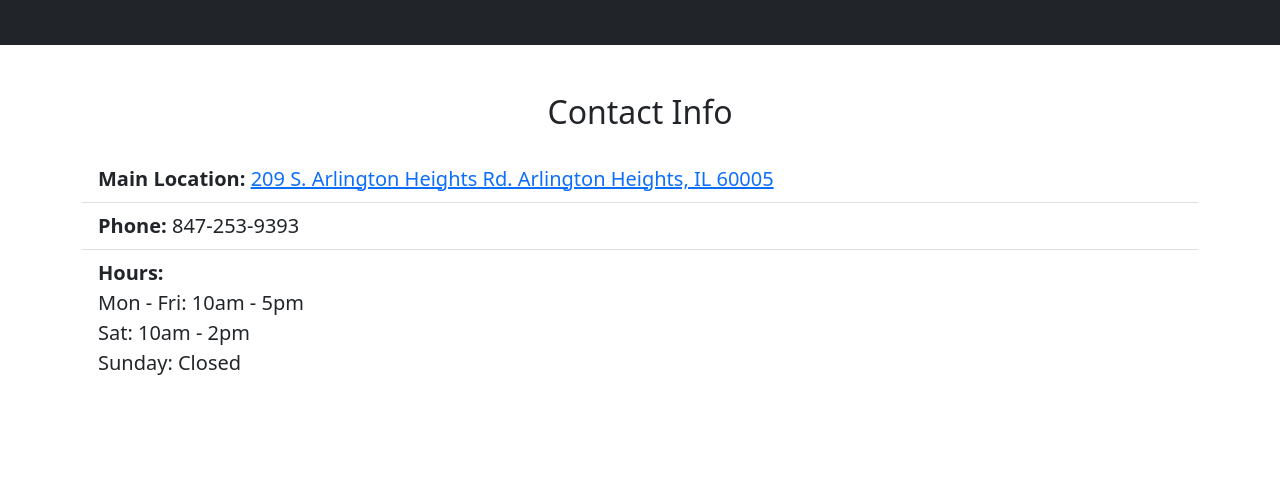
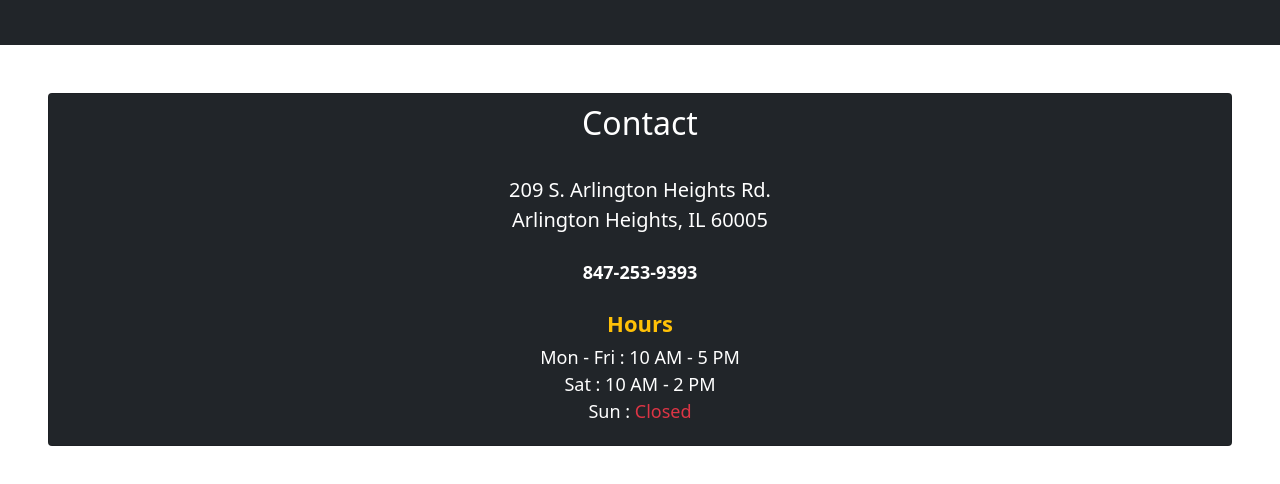
Before and after one commit to matthayden09/grand_frame, a plain HTML site: page index.html in a window 1280 px wide. Shown: the part 2874-3358 px from the top of the page. Before the commit the page ends 3308 px from the top, so only its background shows below. Drawn offline with nearby package versions, Linux system fonts and the light colour scheme.

Commit message:
styled contact card

```diff
--- a/index.html
+++ b/index.html
@@ -385,30 +385,72 @@
         </div>
     </section>
 
-    <!-- Contact & Map -->
-    <section class="p-5">
-        <div class="container">
+    <!-- Contact -->
+    <!-- <section class="p-5">
+        <div class="card">
             <div class="row g-4">
                 <div class="col-md">
-                    <h2 class="text-center mb-4">Contact Info</h2>
+                    <h2 class=" contact-heading text-center mb-4">Contact</h2>
                     <ul class="list-group list-group-flush lead">
                         <li class="list-group-item">
-                            <span class="fw-bold">Main Location:</span> <a
-                                href="https://www.google.com/maps/place/Grand+Frame+Inc/@42.0791792,-87.9824766,17z/data=!3m1!4b1!4m5!3m4!1s0x880fba8d225fa8e1:0x6f2c17f267200639!8m2!3d42.0791792!4d-87.9802879">209
-                                S. Arlington Heights Rd.
-                                Arlington Heights, IL 60005</a>
+                            <p class="text-center">
+                                <a
+                                    href="https://www.google.com/maps/place/Grand+Frame+Inc/@42.0791792,-87.9824766,17z/data=!3m1!4b1!4m5!3m4!1s0x880fba8d225fa8e1:0x6f2c17f267200639!8m2!3d42.0791792!4d-87.9802879">209
+                                    S. Arlington Heights Rd.
+                                    Arlington Heights, IL 60005
+                                </a>
+                            </p>
+
                         </li>
-                        <li class="list-group-item">
-                            <span class="fw-bold">Phone:</span> 847-253-9393
+                        <li class="list-group-item text-center">
+                            <span class="fw-bold">847-253-9393</span>
                         </li>
-                        <li class="list-group-item">
-                            <span class="fw-bold">Hours:</span> <br> Mon - Fri: 10am - 5pm <br> Sat: 10am - 2pm <br>
+                        <li class="list-group-item text-center">
+                            <span class="fw-bold">Hours</span>
+                            <br>
+                            Mon - Fri: 10 AM - 5 PM
+                            <br>
+                            Sat: 10 AM - 2 PM
+                            <br>
                             Sunday: Closed
                         </li>
                     </ul>
                 </div>
             </div>
         </div>
+    </section> -->
+
+    <section class="p-5">
+        <div class="card bg-dark">
+            <h2 class=" contact-heading text-center text-white">Contact</h2>
+            <br>
+            <div class="row">
+
+                    <a class="text-center text-white" style="text-decoration: none; font-weight: 500; font-size: 20px;"
+                        href="https://www.google.com/maps/place/Grand+Frame+Inc/@42.0791792,-87.9824766,17z/data=!3m1!4b1!4m5!3m4!1s0x880fba8d225fa8e1:0x6f2c17f267200639!8m2!3d42.0791792!4d-87.9802879">209
+                        S. Arlington Heights Rd.<br>
+                        Arlington Heights, IL 60005
+                    </a>
+
+            </div>
+            <br>
+            <div class="row">
+                <span class="fw-bold text-center text-white" style="font-size: 18px;">847-253-9393</span>
+            </div>
+            <br>
+            <div class="row">
+                <h4 class="fw-bold text-center text-warning" style="font-size: 22px;">Hours</h4>
+                <br>
+                <span class="text-center text-white" style="font-size: 18px;">Mon - Fri : 10 AM - 5 PM</span>
+                <br>
+                <span class="text-center text-white" style="font-size: 18px;">Sat : 10 AM - 2 PM</span>
+                <br>
+                <span class="bottom-text text-center text-white" style="font-size: 18px;">Sun : <span class="text-danger">Closed</span></span>
+
+            </div>
+
+        </div>
+
     </section>
 
     <!-- Footer -->
--- a/style.css
+++ b/style.css
@@ -47,6 +47,15 @@ body::before {
     font-size: 44px;
 }
 
+.contact-heading {
+    margin-top: 10px;
+    font-size: 32px;
+}
+
+.bottom-text {
+    margin-bottom: 20px;
+}
+
 @media (max-width: 428px) {
     .title {
         font-size: 28px;
```
